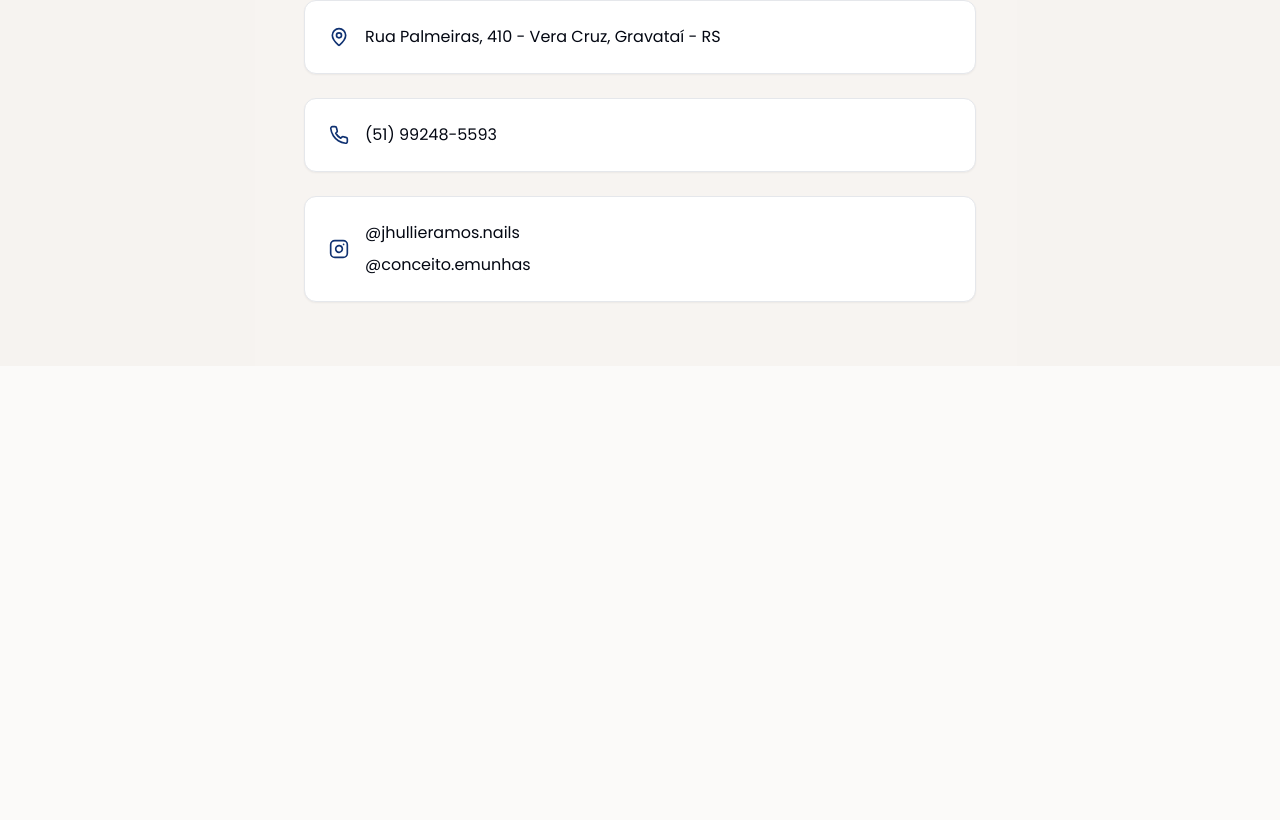
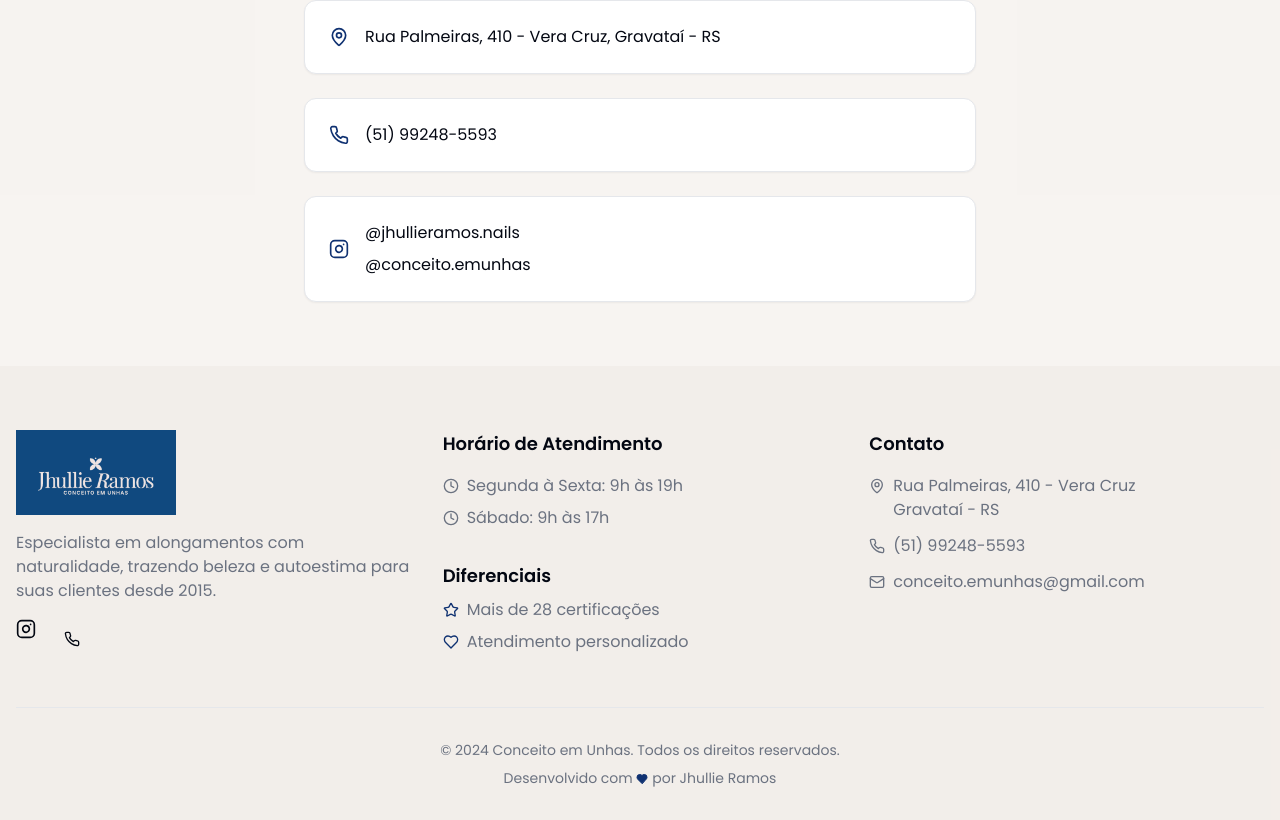
Before and after one commit to Ronei-rcm/conceito-unhas-design, a React (Vite) app: page / in a window 1280 px wide. Shown: the part 2092-2912 px from the top of the page. Before the commit the page ends 2458 px from the top, so only its background shows below. Built offline with nearby package versions, Linux system fonts and the light colour scheme.

Commit message:
Refactor: Improve footer and overall design

```diff
--- a/src/pages/Index.tsx
+++ b/src/pages/Index.tsx
@@ -1,8 +1,8 @@
-
-import { Instagram, MapPin, Phone } from "lucide-react";
+import { Instagram, MapPin, Phone, Mail, Clock, Star, Heart } from "lucide-react";
 import { Button } from "@/components/ui/button";
 import { Card, CardContent } from "@/components/ui/card";
 import { Navbar } from "@/components/Navbar";
+import { Separator } from "@/components/ui/separator";
 
 const Index = () => {
   const handleWhatsAppClick = () => {
@@ -197,6 +197,93 @@ const Index = () => {
           </div>
         </div>
       </section>
+
+      {/* Enhanced Footer */}
+      <footer className="bg-accent/50 pt-16 pb-8">
+        <div className="container mx-auto px-4">
+          <div className="grid grid-cols-1 md:grid-cols-3 gap-8 mb-12">
+            <div className="space-y-4">
+              <img
+                src="/lovable-uploads/39a873b2-3eab-4fb2-998d-e294b26f0158.png"
+                alt="Logo Conceito em Unhas"
+                className="w-40"
+              />
+              <p className="text-muted-foreground">
+                Especialista em alongamentos com naturalidade, trazendo beleza e autoestima para suas clientes desde 2015.
+              </p>
+              <div className="flex gap-4">
+                <a
+                  href="https://instagram.com/jhullieramos.nails"
+                  target="_blank"
+                  rel="noopener noreferrer"
+                  className="hover:text-primary transition-colors"
+                >
+                  <Instagram className="h-5 w-5" />
+                </a>
+                <Button onClick={handleWhatsAppClick} variant="ghost" size="icon">
+                  <Phone className="h-5 w-5" />
+                </Button>
+              </div>
+            </div>
+
+            <div className="space-y-4">
+              <h3 className="font-bold text-lg">Horário de Atendimento</h3>
+              <div className="space-y-2 text-muted-foreground">
+                <div className="flex items-center gap-2">
+                  <Clock className="h-4 w-4" />
+                  <span>Segunda à Sexta: 9h às 19h</span>
+                </div>
+                <div className="flex items-center gap-2">
+                  <Clock className="h-4 w-4" />
+                  <span>Sábado: 9h às 17h</span>
+                </div>
+              </div>
+              <div className="pt-4">
+                <h3 className="font-bold text-lg mb-2">Diferenciais</h3>
+                <div className="flex flex-col gap-2 text-muted-foreground">
+                  <div className="flex items-center gap-2">
+                    <Star className="h-4 w-4 text-primary" />
+                    <span>Mais de 28 certificações</span>
+                  </div>
+                  <div className="flex items-center gap-2">
+                    <Heart className="h-4 w-4 text-primary" />
+                    <span>Atendimento personalizado</span>
+                  </div>
+                </div>
+              </div>
+            </div>
+
+            <div className="space-y-4">
+              <h3 className="font-bold text-lg">Contato</h3>
+              <div className="space-y-3 text-muted-foreground">
+                <div className="flex items-start gap-2">
+                  <MapPin className="h-4 w-4 mt-1" />
+                  <span>Rua Palmeiras, 410 - Vera Cruz<br />Gravataí - RS</span>
+                </div>
+                <div className="flex items-center gap-2">
+                  <Phone className="h-4 w-4" />
+                  <span>(51) 99248-5593</span>
+                </div>
+                <div className="flex items-center gap-2">
+                  <Mail className="h-4 w-4" />
+                  <span>conceito.emunhas@gmail.com</span>
+                </div>
+              </div>
+            </div>
+          </div>
+
+          <Separator className="mb-8" />
+
+          <div className="text-center text-sm text-muted-foreground">
+            <p>© 2024 Conceito em Unhas. Todos os direitos reservados.</p>
+            <p className="mt-2">
+              Desenvolvido com {" "}
+              <Heart className="h-3 w-3 inline-block text-primary" fill="currentColor" />
+              {" "} por Jhullie Ramos
+            </p>
+          </div>
+        </div>
+      </footer>
     </div>
   );
 };
```
